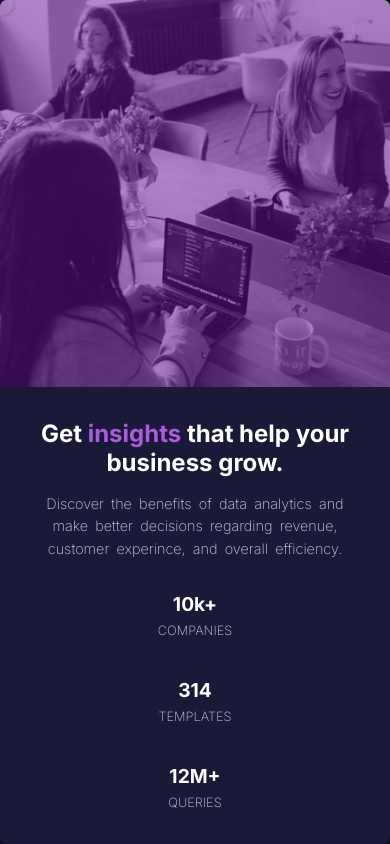
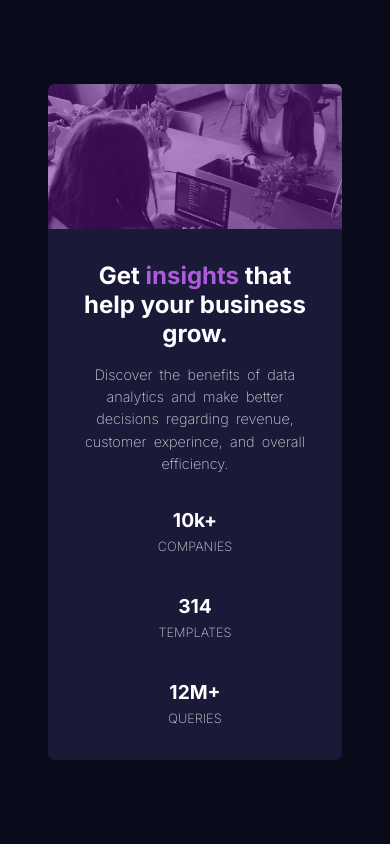
Before and after one commit to javamercy/preview-card-component, a plain HTML site: page index.html in a window 390 px wide. Drawn offline with Linux system fonts and the light colour scheme.

Commit message:
some margin for mobile

```diff
--- a/index.html
+++ b/index.html
@@ -7,9 +7,12 @@
 
     <title>Preview Card</title>
 
-    <link rel="preconnect" href="https://fonts.googleapis.com">
-<link rel="preconnect" href="https://fonts.gstatic.com" crossorigin>
-<link href="https://fonts.googleapis.com/css2?family=Inter:wght@200;400;700&family=Lexend+Deca&display=swap" rel="stylesheet">
+    <link rel="preconnect" href="https://fonts.googleapis.com" />
+    <link rel="preconnect" href="https://fonts.gstatic.com" crossorigin />
+    <link
+      href="https://fonts.googleapis.com/css2?family=Inter:wght@200;400;700&family=Lexend+Deca&display=swap"
+      rel="stylesheet"
+    />
 
     <link rel="stylesheet" href="style.css" />
   </head>
--- a/style.css
+++ b/style.css
@@ -92,7 +92,8 @@ body {
   .card {
     flex-direction: column;
     justify-content: center;
-    height: 100%;
+    height: 80%;
+    margin: auto 3rem;
   }
   .card-left {
     width: 100%;
```
Lines whose indentation alone changed are shown as unchanged.
